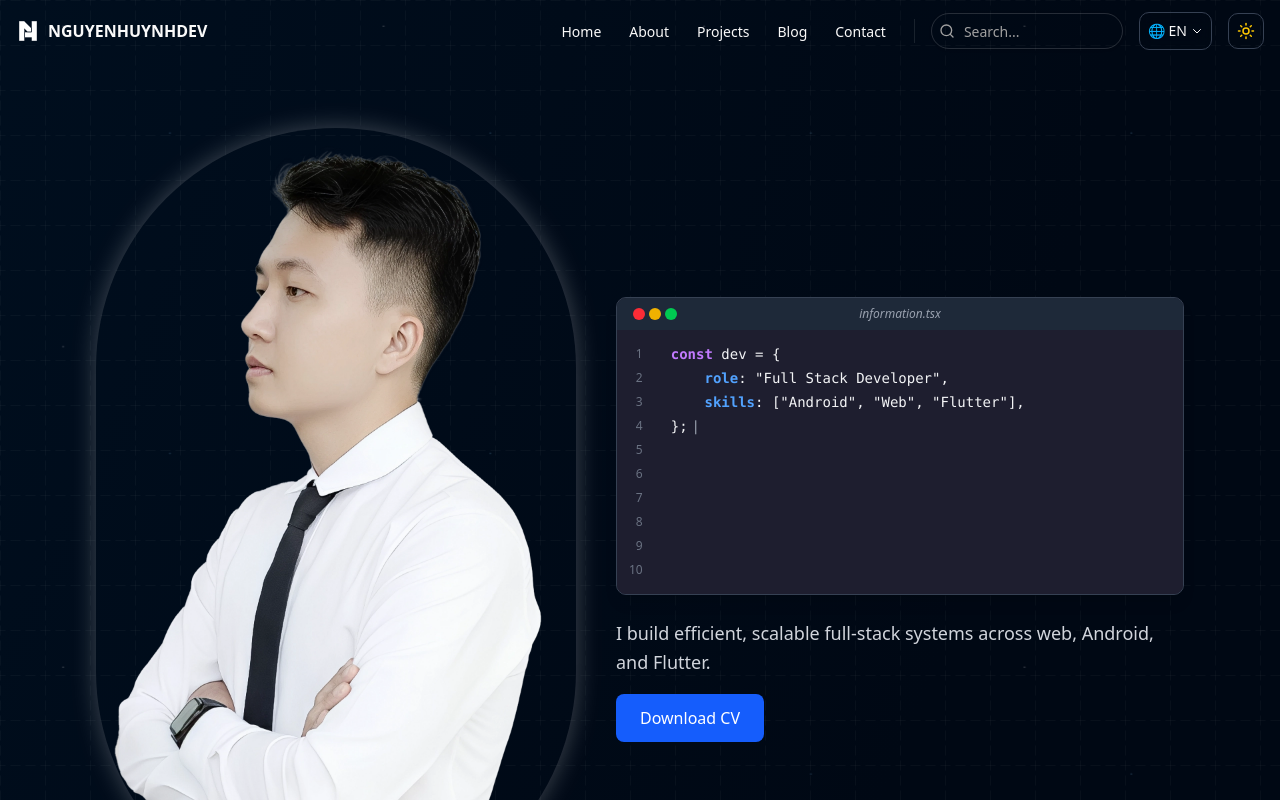
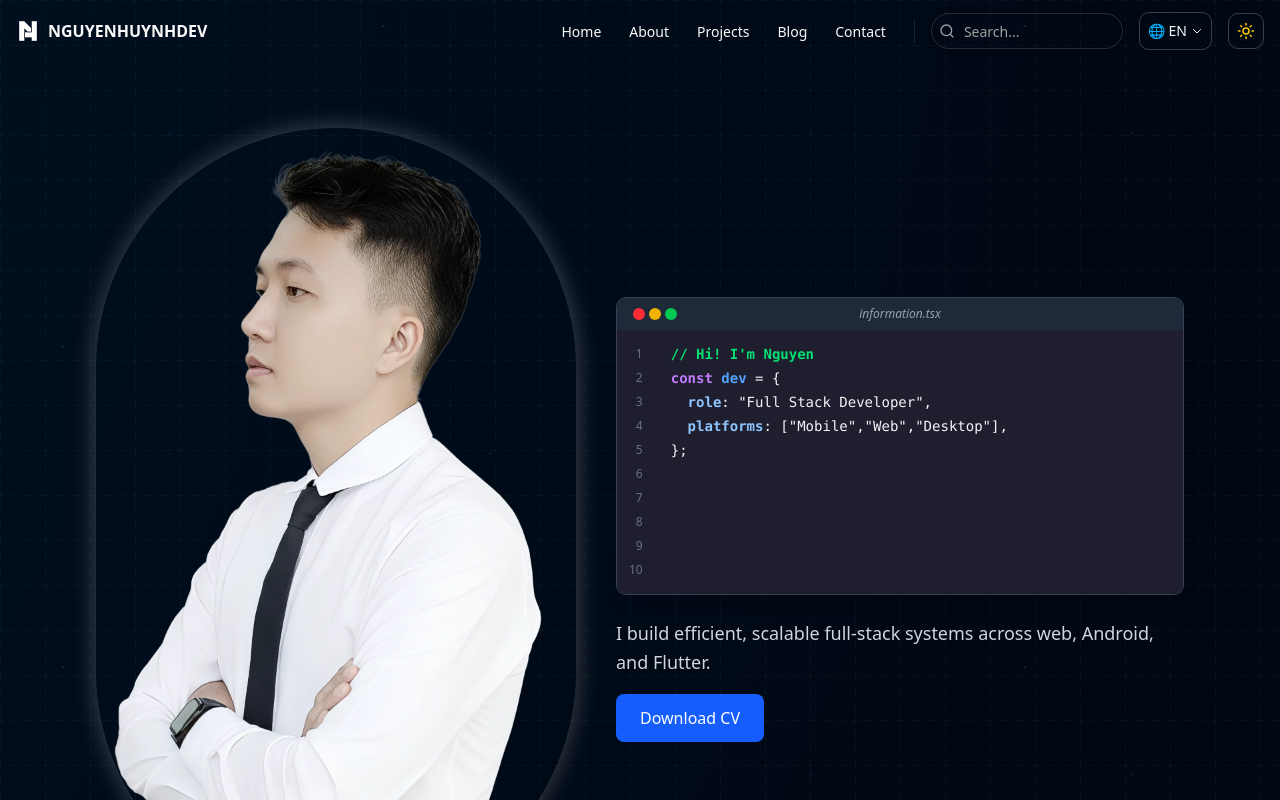
Before and after one commit to nguyenhuynhdev/nguyenhuynhdev, a Next.js app: page /en in a window 1280 px wide. Shown: the top 800 px of the page. Built offline with nearby package versions, Linux system fonts and the light colour scheme.

Commit message:
Fix code block

```diff
--- a/src/app/[locale]/components/HeroSection.tsx
+++ b/src/app/[locale]/components/HeroSection.tsx
@@ -7,9 +7,10 @@ export default function HeroSection({ t }: { t: any }) {
     const bp = useBreakpoint();
 
     const codeLines = [
+        "// Hi! I'm Nguyen",
         "const dev = {",
-        '    role: "Full Stack Developer",',
-        '    skills: ["Android", "Web", "Flutter"],',
+        '  role: "Full Stack Developer",',
+        '  platforms: ["Mobile","Web","Desktop"],',
         "};",
     ];
     const fullText = codeLines.join("\n");
@@ -24,18 +25,12 @@ export default function HeroSection({ t }: { t: any }) {
         let timer: any;
 
         if (!isDeleting && index < fullText.length) {
-            // Typing phase
             timer = setTimeout(() => {
-                const nextText = fullText.slice(0, index + 1);
-                setDisplayText(nextText);
+                setDisplayText(fullText.slice(0, index + 1));
                 setIndex(index + 1);
-
-                // 🔽 đảm bảo cursor xuống đúng dòng sau khi layout render xong
-                requestAnimationFrame(() => setCursorVisible(true));
             }, 35);
-            setCursorVisible(true);
         } else if (!isDeleting && index === fullText.length) {
-            // Finished typing -> blink cursor 3 times (6 toggles)
+            // Blink cursor 3 times
             let blinkCount = 0;
             const blinkInterval = setInterval(() => {
                 setCursorVisible((v) => !v);
@@ -46,18 +41,11 @@ export default function HeroSection({ t }: { t: any }) {
                 }
             }, 400);
         } else if (isDeleting && index > 0) {
-            // Deleting phase
             timer = setTimeout(() => {
-                const nextText = fullText.slice(0, index - 1);
-                setDisplayText(nextText);
+                setDisplayText(fullText.slice(0, index - 1));
                 setIndex(index - 1);
-
-                requestAnimationFrame(() => setCursorVisible(true));
             }, 15);
-
-            setCursorVisible(true);
         } else if (isDeleting && index === 0) {
-            // Blink 2 times before retyping
             let blinkCount = 0;
             const blinkInterval = setInterval(() => {
                 setCursorVisible((v) => !v);
@@ -141,59 +129,75 @@ export default function HeroSection({ t }: { t: any }) {
 
                         {/* Code typing */}
                         <pre
-                            className="
-    p-3 text-sm leading-6
-    bg-[#f5f5f5] dark:bg-[#1e1e2f]
-    text-gray-800 dark:text-gray-100
-    w-full
-    overflow-x-auto overflow-y-hidden
-    whitespace-pre-wrap break-words
-  "
-                            style={{
-                                minHeight: "180px",
-                                maxWidth: "100%",  // ⬅️ Ngăn kéo vượt container
-                            }}
+                            className="p-3 text-sm leading-6 bg-[#f5f5f5] dark:bg-[#1e1e2f] text-gray-800 dark:text-gray-100 w-full overflow-x-auto overflow-y-hidden whitespace-pre-wrap break-words"
+                            style={{ minHeight: "180px", maxWidth: "100%", }}
                         >
                             <code>
                                 {displayText.split("\n").map((line, i, arr) => {
                                     const isLastLine = i === arr.length - 1;
+
+                                    // Check comment
+                                    const isComment = line.trimStart().startsWith("//") || line.trimStart().startsWith("/*") || line.trimStart().startsWith("*/");
+
+                                    if (isComment) {
                                         return (
-                                        <div key={i} className="flex">
-                                            <span>
-                                                {line
+                                            <div key={i} className="flex flex-wrap">
+                                                <span className="text-green-600 dark:text-green-400 font-bold">
+                                                    {line}
+                                                </span>
+                                            </div>
+                                        );
+                                    }
+
+                                    // Syntax highlighting
+                                    const parts = line
                                         .replace("const", "<const>")
+                                        .replace("dev", "<dev>")
                                         .replace("role", "<role>")
-                                                    .replace("skills", "<skills>")
-                                                    .split(/(<const>|<role>|<skills>)/)
-                                                    .map((part, idx) => {
-                                                        if (part === "<const>")
+                                        .replace("platforms", "<platforms>")
+                                        .split(/(<const>|<dev>|<role>|<platforms>)/);
+
                                     return (
-                                                                <span key={idx} className="text-purple-600 dark:text-purple-400 font-semibold">
+                                        <div key={i} className="flex flex-wrap">
+                                            {parts.map((part, idx) => {
+                                                let content: React.ReactNode = part;
+
+                                                if (part === "<const>") {
+                                                    content = (
+                                                        <span className="text-purple-600 dark:text-purple-400 font-semibold">
                                                             const
                                                         </span>
                                                     );
-                                                        if (part === "<role>")
-                                                            return (
-                                                                <span key={idx} className="text-blue-600 dark:text-blue-400 font-semibold">
-                                                                    role
+                                                } else if (part === "<dev>") {
+                                                    content = (
+                                                        <span className="text-blue-800 dark:text-blue-400 font-semibold">
+                                                            dev
                                                         </span>
                                                     );
-                                                        if (part === "<skills>")
-                                                            return (
-                                                                <span key={idx} className="text-blue-600 dark:text-blue-400 font-semibold">
-                                                                    skills
+                                                } else if (part === "<role>" || part === "<platforms>") {
+                                                    content = (
+                                                        <span className="text-blue-500 dark:text-blue-300 font-semibold">
+                                                            {part.replace(/<|>/g, "")}
                                                         </span>
                                                     );
-                                                        return part;
+                                                }
+
+                                                const isLastPart = isLastLine && idx === parts.length - 1;
+
+                                                return (
+                                                    <span key={idx} className="whitespace-pre">
+                                                        {content}
+                                                        {isLastPart && cursorVisible && (
+                                                            <span className="text-gray-400">|</span>
+                                                        )}
+                                                    </span>
+                                                );
                                             })}
-                                            </span>
-                                            {isLastLine && cursorVisible && (
-                                                <span className="text-gray-400 ml-1">|</span>
-                                            )}
                                         </div>
                                     );
                                 })}
                             </code>
+
                         </pre>
                     </div>
                 </div>
```
Lines whose indentation alone changed are shown as unchanged.
